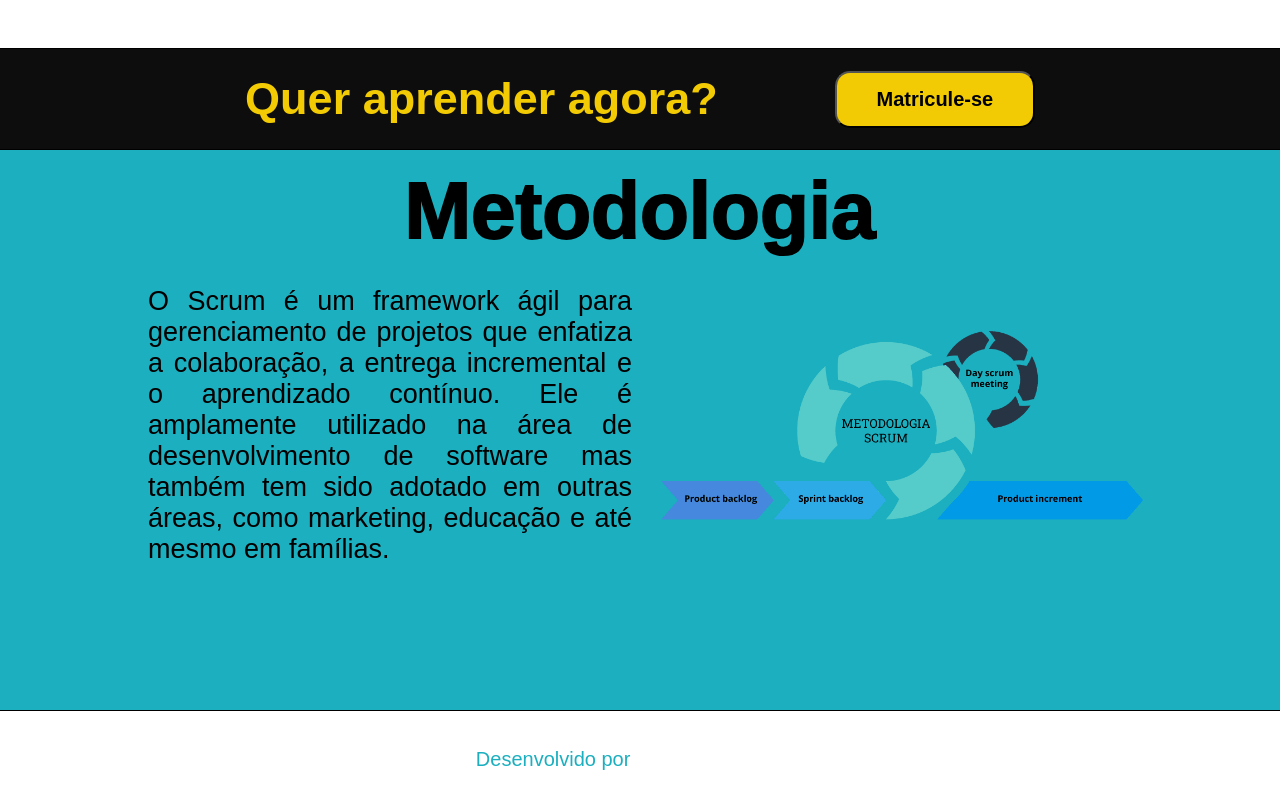
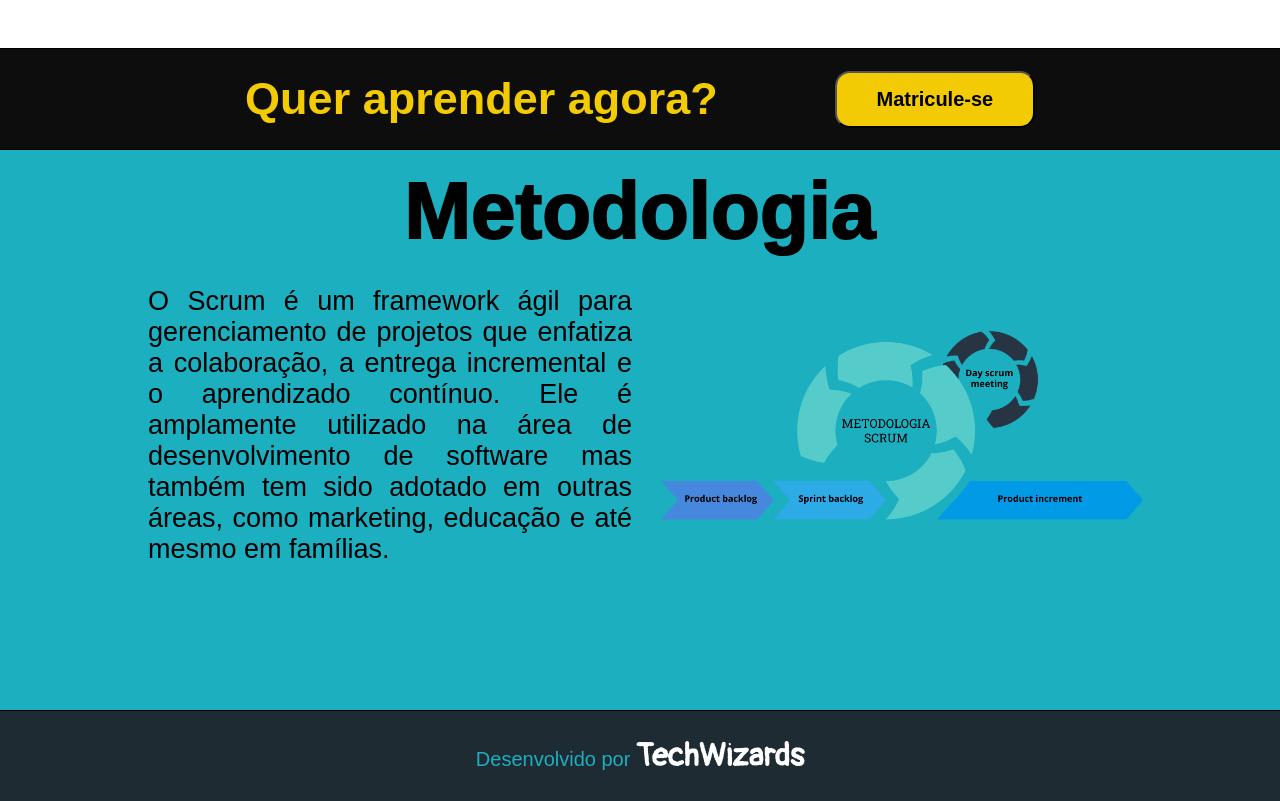
Before and after one commit to gmlebc/DSM-1, a plain HTML site: page html/index(homepage).html in a window 1280 px wide. Shown: the part 683-1484 px from the top of the page. Drawn offline with Linux system fonts and the light colour scheme.

Commit message:
banner cinza escuro

```diff
--- a/css/style.css
+++ b/css/style.css
@@ -39,7 +39,7 @@ header, footer{
     box-shadow: rgba(0, 0, 0, 0.15) 1.95px 1.95px 2.6px;
     padding: 5px 0 5px 0;
     text-align: center;
-    /* background-color: #1e2b33; */
+    background-color: #1e2b33;
 
 }
 main{
```
